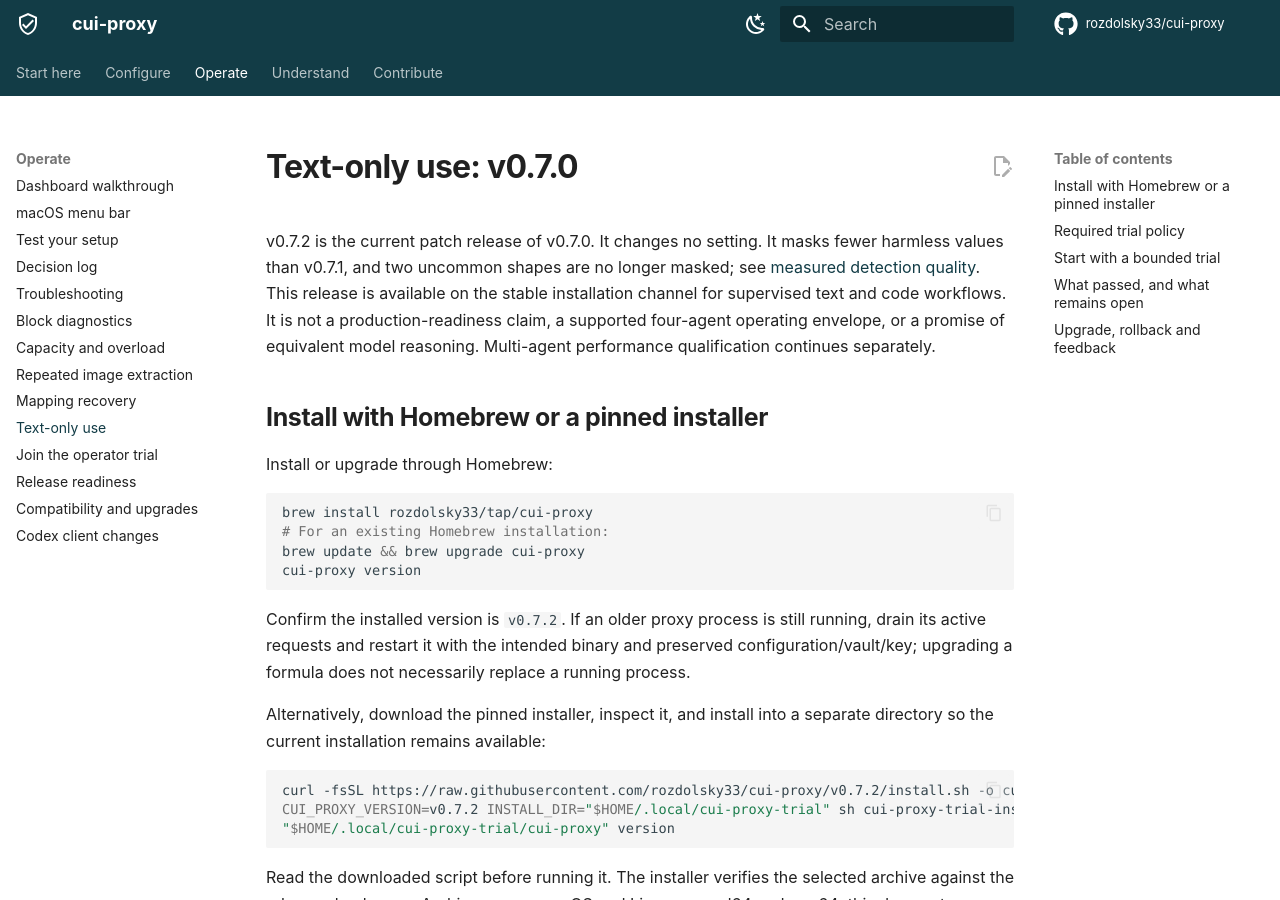
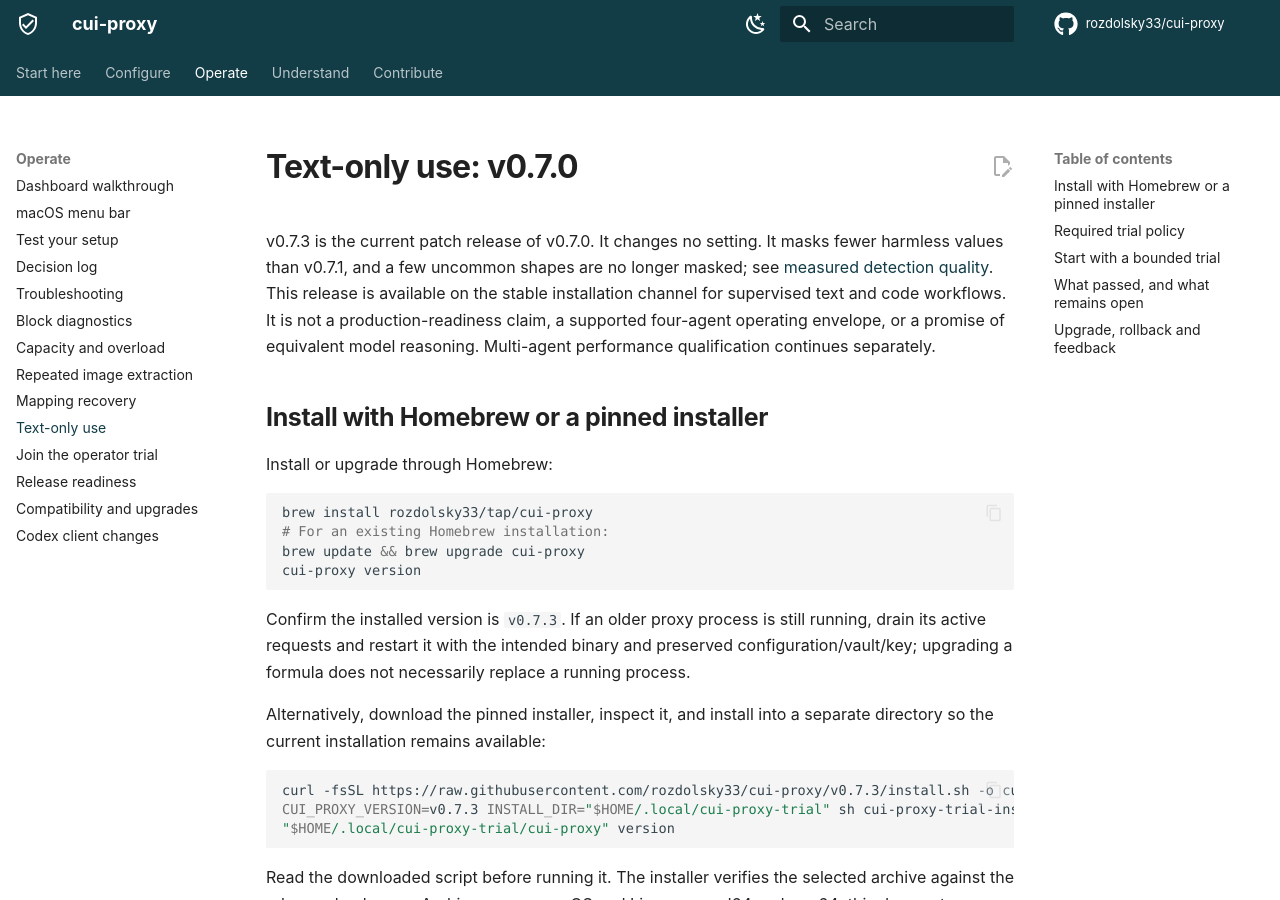
Before and after one commit to rozdolsky33/cui-proxy, an MkDocs documentation site: the page built from docs/early-trial.md, in a window 1280 px wide and 900 px high. Built offline with MkDocs 1.6.1 and Material for MkDocs 9.7.7, drawn with Linux system fonts in a browser that asks for light colours; comment, search, counter and statistics services are not loaded; the version menu is left out.

Commit message:
docs: prepare v0.7.3 (#78)
Point version-pinned install steps at v0.7.3 and record the client version
checked for the release.

Co-authored-by: Claude Fable 5.2 <noreply@anthropic.com>

````diff
--- a/docs/early-trial.md
+++ b/docs/early-trial.md
@@ -1,6 +1,6 @@
 # Text-only use: v0.7.0
 
-v0.7.2 is the current patch release of v0.7.0. It changes no setting. It masks fewer harmless values than v0.7.1, and two uncommon shapes are no longer masked; see [measured detection quality](detection-quality.md). This release is available on the stable installation channel for supervised text and code workflows. It is not a production-readiness claim, a supported four-agent operating envelope, or a promise of equivalent model reasoning. Multi-agent performance qualification continues separately.
+v0.7.3 is the current patch release of v0.7.0. It changes no setting. It masks fewer harmless values than v0.7.1, and a few uncommon shapes are no longer masked; see [measured detection quality](detection-quality.md). This release is available on the stable installation channel for supervised text and code workflows. It is not a production-readiness claim, a supported four-agent operating envelope, or a promise of equivalent model reasoning. Multi-agent performance qualification continues separately.
 
 ## Install with Homebrew or a pinned installer
 
@@ -13,13 +13,13 @@ brew update && brew upgrade cui-proxy
 cui-proxy version
 ```
 
-Confirm the installed version is `v0.7.2`. If an older proxy process is still running, drain its active requests and restart it with the intended binary and preserved configuration/vault/key; upgrading a formula does not necessarily replace a running process.
+Confirm the installed version is `v0.7.3`. If an older proxy process is still running, drain its active requests and restart it with the intended binary and preserved configuration/vault/key; upgrading a formula does not necessarily replace a running process.
 
 Alternatively, download the pinned installer, inspect it, and install into a separate directory so the current installation remains available:
 
 ```sh
-curl -fsSL https://raw.githubusercontent.com/rozdolsky33/cui-proxy/v0.7.2/install.sh -o cui-proxy-trial-install.sh
-CUI_PROXY_VERSION=v0.7.2 INSTALL_DIR="$HOME/.local/cui-proxy-trial" sh cui-proxy-trial-install.sh
+curl -fsSL https://raw.githubusercontent.com/rozdolsky33/cui-proxy/v0.7.3/install.sh -o cui-proxy-trial-install.sh
+CUI_PROXY_VERSION=v0.7.3 INSTALL_DIR="$HOME/.local/cui-proxy-trial" sh cui-proxy-trial-install.sh
 "$HOME/.local/cui-proxy-trial/cui-proxy" version
 ```
 
````
Also changed, not shown: ROADMAP.md (+4 -4 lines), docs/detection-quality.md (+1 -1 lines), docs/install.md (+1 -1 lines), docs/upstream-changes.md (+1 -0 lines), 1 other file.
